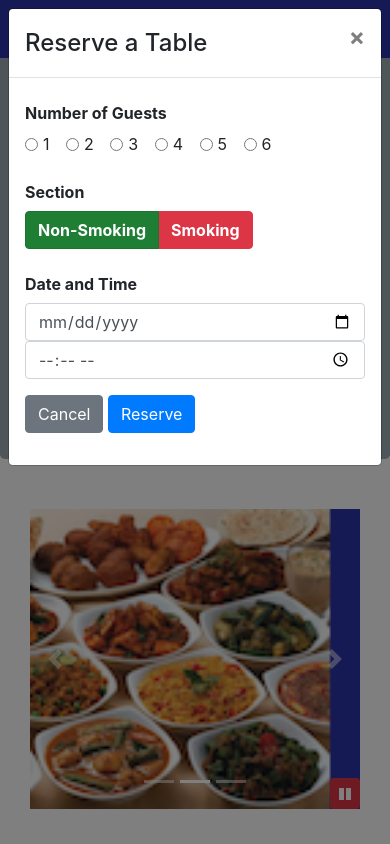
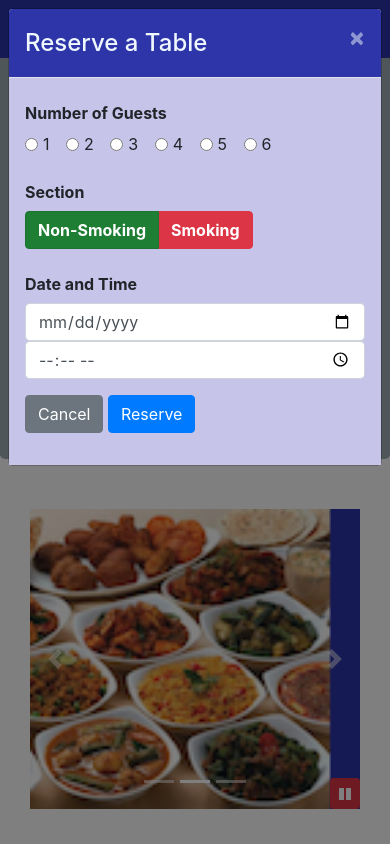
Before and after one commit to maanvendrasingh/frontend-framework, a website: page index.html in a window 390 px wide. Both pictures are taken after a click on the button "Reserve Table". Shown: the top 844 px of the page. Drawn offline with nearby package versions, Linux system fonts and the light colour scheme.

Commit message:
Assignment 4: Jquery and Sass

```diff
--- a/css/styles.scss
+++ b/css/styles.scss
@@ -74,3 +74,16 @@ body{
     bottom: 0px;
     z-index: 1;
 }
+
+.modal-header{
+    background-color: $background-dark;
+    color: aliceblue;
+
+    .cross{
+        color: aliceblue;
+    }
+}
+
+.modal-body{
+    background: $background-pale;
+}
--- a/index.html
+++ b/index.html
@@ -33,7 +33,7 @@
                     <li class="nav-item"><a href="./contactus.html" class="nav-link"><span class="fa fa-address-card fa-lg"></span> Contact</a></li>
                 </ul>
                 <span class="navbar-text">
-                    <a type="button" data-toggle="modal" data-target="#loginModal">
+                    <a type="button" id="login">
                         <span class="fa fa-sign-in"></span>
                         Login
                     </a>
@@ -48,7 +48,7 @@
             <div class="modal-content">
                 <div class="modal-header">
                     <h4 class="modal-title">Login </h4>
-                    <button class="close" type="button" data-dismiss="modal">&times;</button>
+                    <button class="close" type="button" data-dismiss="modal"><span class="cross">&times;</span></button>
                 </div>
                 <div class="modal-body">
                     <form>
@@ -86,7 +86,7 @@
             <div class="modal-content">
                 <div class="modal-header">
                     <h4 class="modal-title">Reserve a Table</h4>
-                    <button class="close" type="button" data-dismiss="modal">&times;</button>
+                    <button class="close" type="button" data-dismiss="modal"><span class="cross">&times;</span></button>
                 </div>
                 <div class="modal-body">
                     <form>
@@ -177,8 +177,7 @@
                 </div>
                 <div class="col-12 col-sm align-self-center">
                     <a role="button" class="btn btn-warning nav-link btn-block"
-                     href="#Reservetable" data-toggle="modal"
-                     data-target="#reserveModal"
+                     id="tableReserve"
                      data-placement="bottom">Reserve Table</a>
                 </div>
             </div>
@@ -345,6 +344,12 @@
                     $('#carouselButton').children('span').addClass('fa-pause');
                }
             });
+            $('#tableReserve').click(function(){
+                $('#reserveModal').modal('show');
+            });
+            $('#login').click(function(){
+                $('#loginModal').modal('show');
+            });
         });
     </script>
 </body>
```
Also changed, not shown: css/styles.css.
